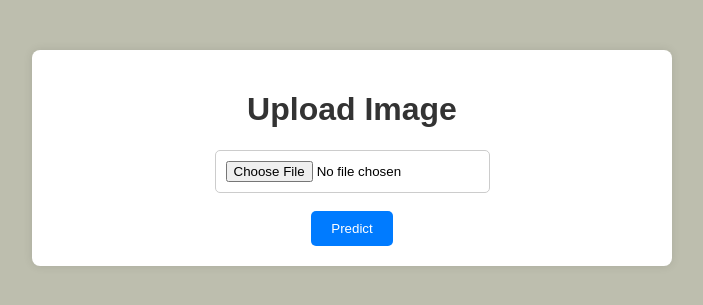
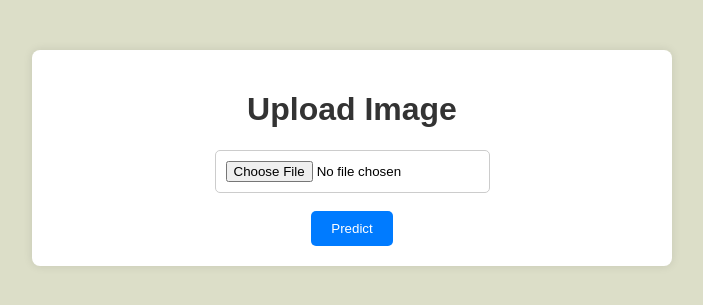
Before and after one commit to AaronPereira21/CCog, a Flask app: page / in a window 1280 px wide. Shown: the top 305 px of the page, without its empty margins (288-991 px from the left). Run offline with Flask 3, Linux system fonts and the light colour scheme.

Commit message:
Changed bgcolor

```diff
--- a/templates/upload.html
+++ b/templates/upload.html
@@ -9,7 +9,7 @@
             font-family: Arial, sans-serif;
             margin: 0;
             padding: 0;
-            background-color: #bdbeae;
+            background-color: #dcdec8;
         }
         .container {
             max-width: 600px;
```
